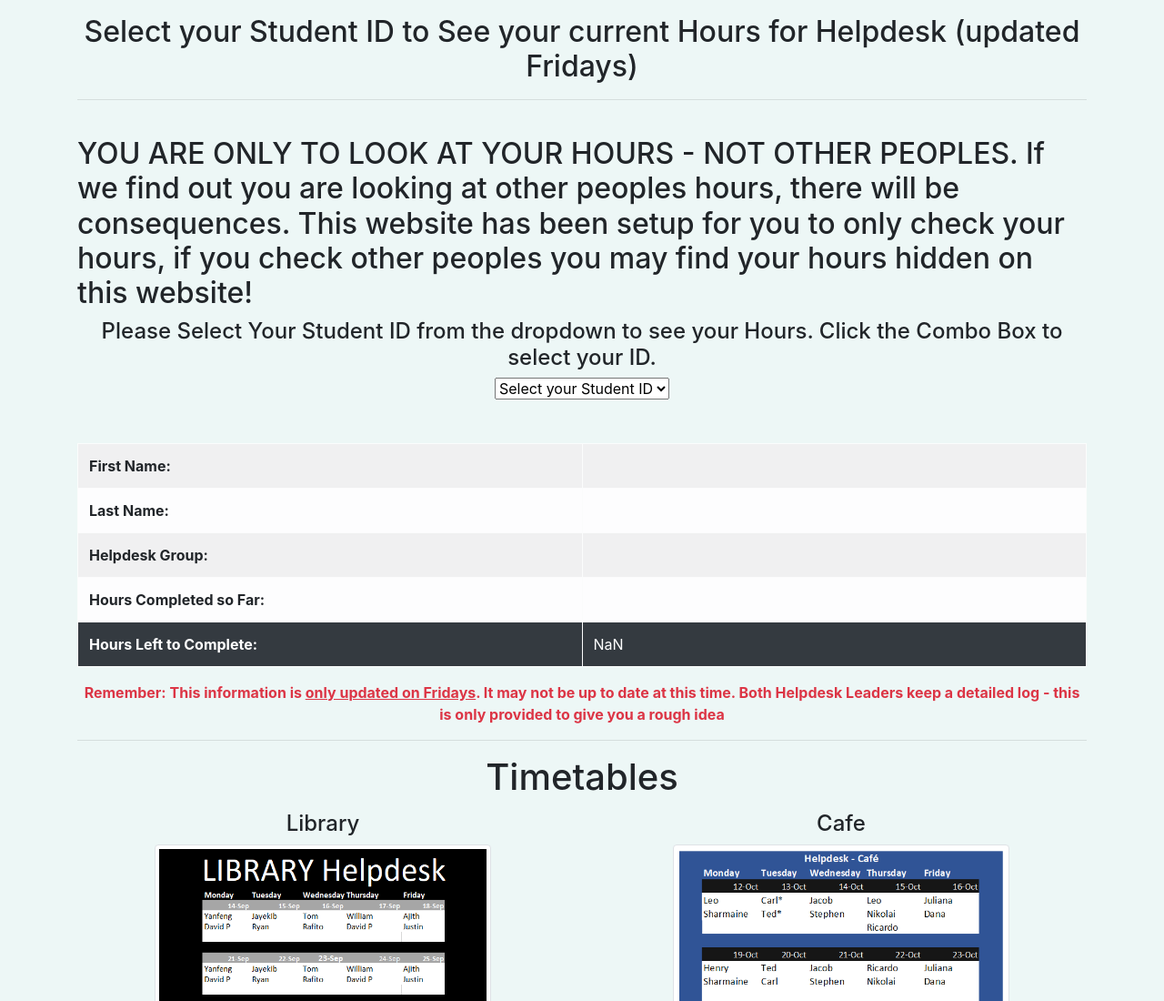
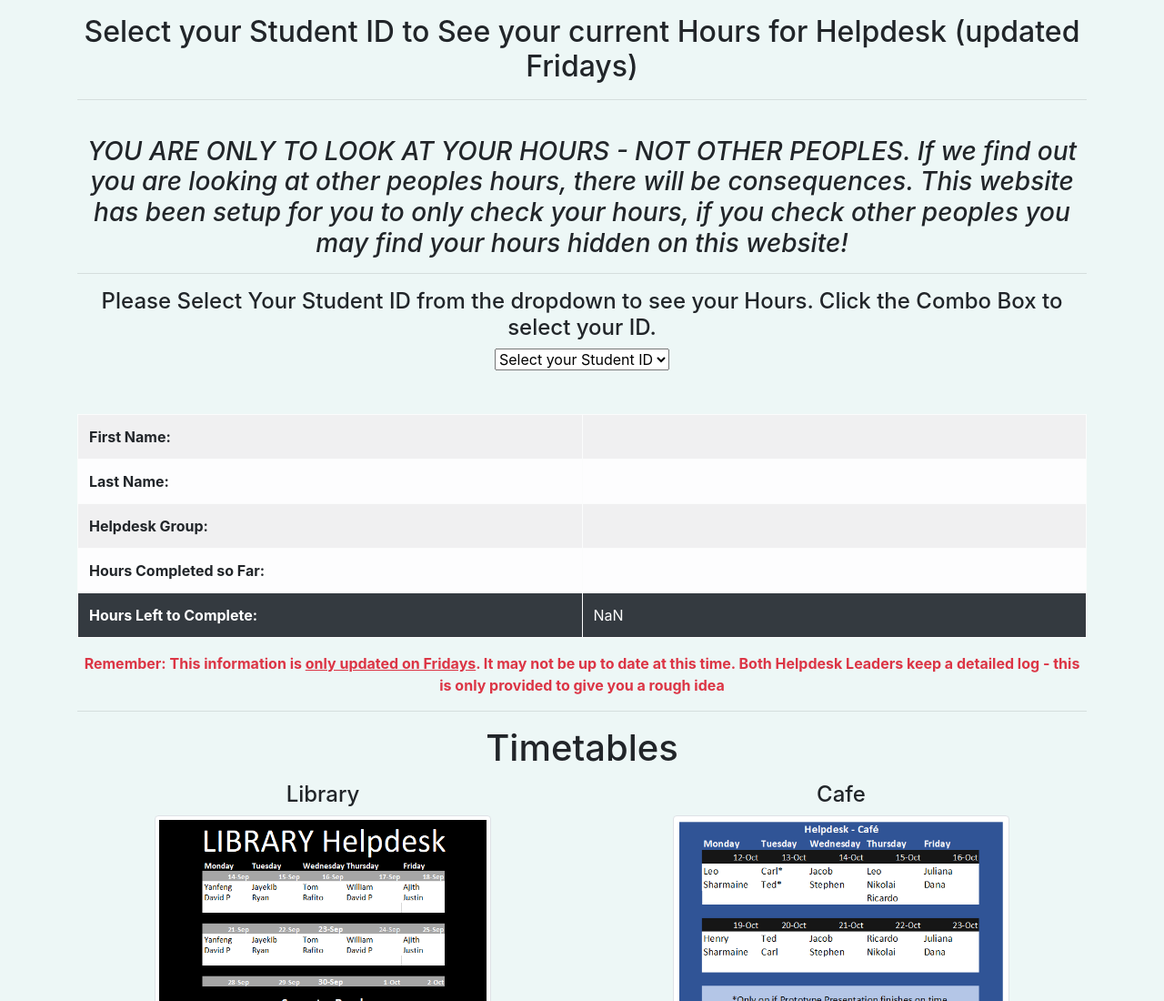
Before and after one commit to benk9810nz/HelpdeskVueJS, a plain HTML site: page index.html in a window 1280 px wide. Shown: the top 1100 px of the page at 91% size. Drawn offline with nearby package versions, Linux system fonts and the light colour scheme.

Commit message:
Update index.html

```diff
--- a/index.html
+++ b/index.html
@@ -42,10 +42,11 @@
 	<h2 class="text-center pt-3">Select your Student ID to See your current Hours for Helpdesk (updated Fridays)</h2>
 	<hr>
 	<br>
-	<h2>YOU ARE ONLY TO LOOK AT YOUR HOURS - NOT OTHER PEOPLES. If we find out
+	<h3 class="text-center font-italic">YOU ARE ONLY TO LOOK AT YOUR HOURS - NOT OTHER PEOPLES. If we find out
 		you are looking at other peoples hours, there will be consequences.
 		This website has been setup for you to only check your hours, if you check other peoples you may find your
-		hours hidden on this website!</h2>
+		hours hidden on this website!</h3>
+	<hr>
 	<h4 class="text-center">Please Select Your Student ID from the dropdown to see your Hours. Click the Combo Box to select your ID.</h4>
 	<div id="app">
 		<div class="text-center mx-auto">
```
